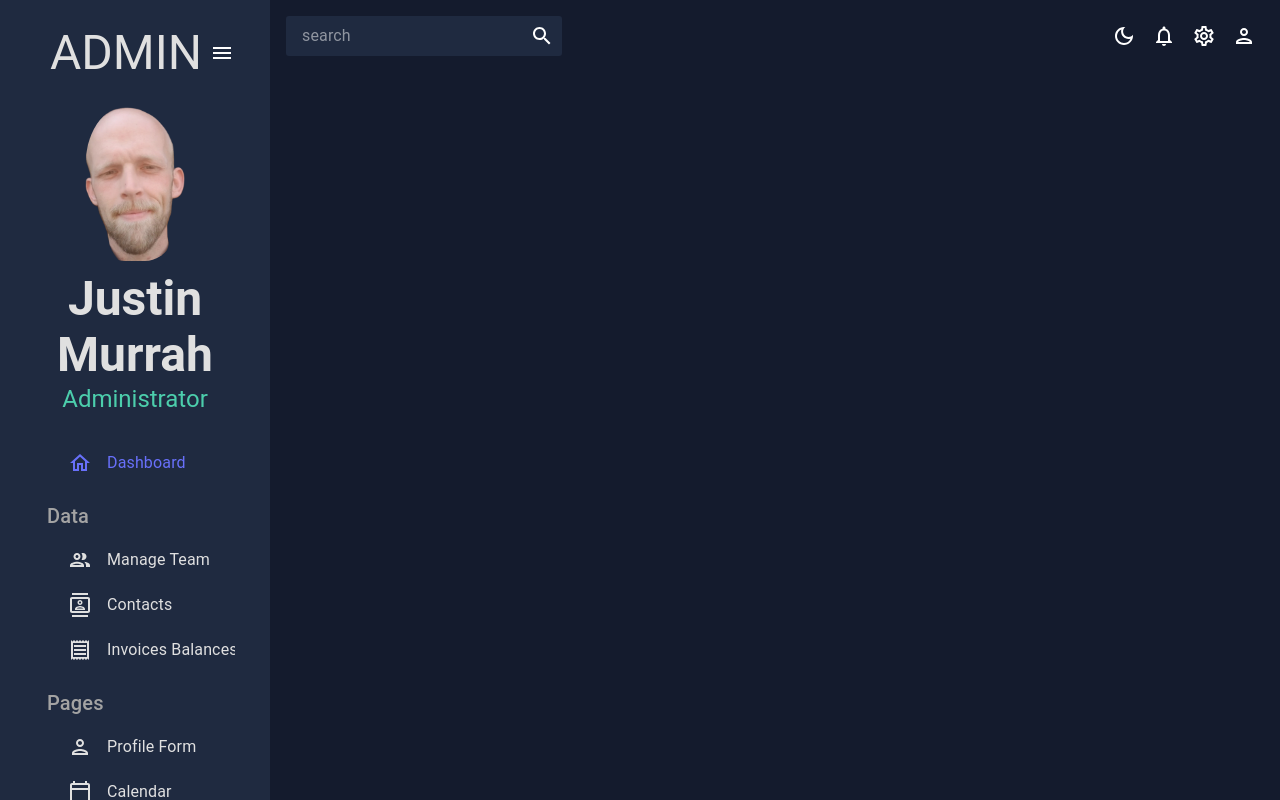
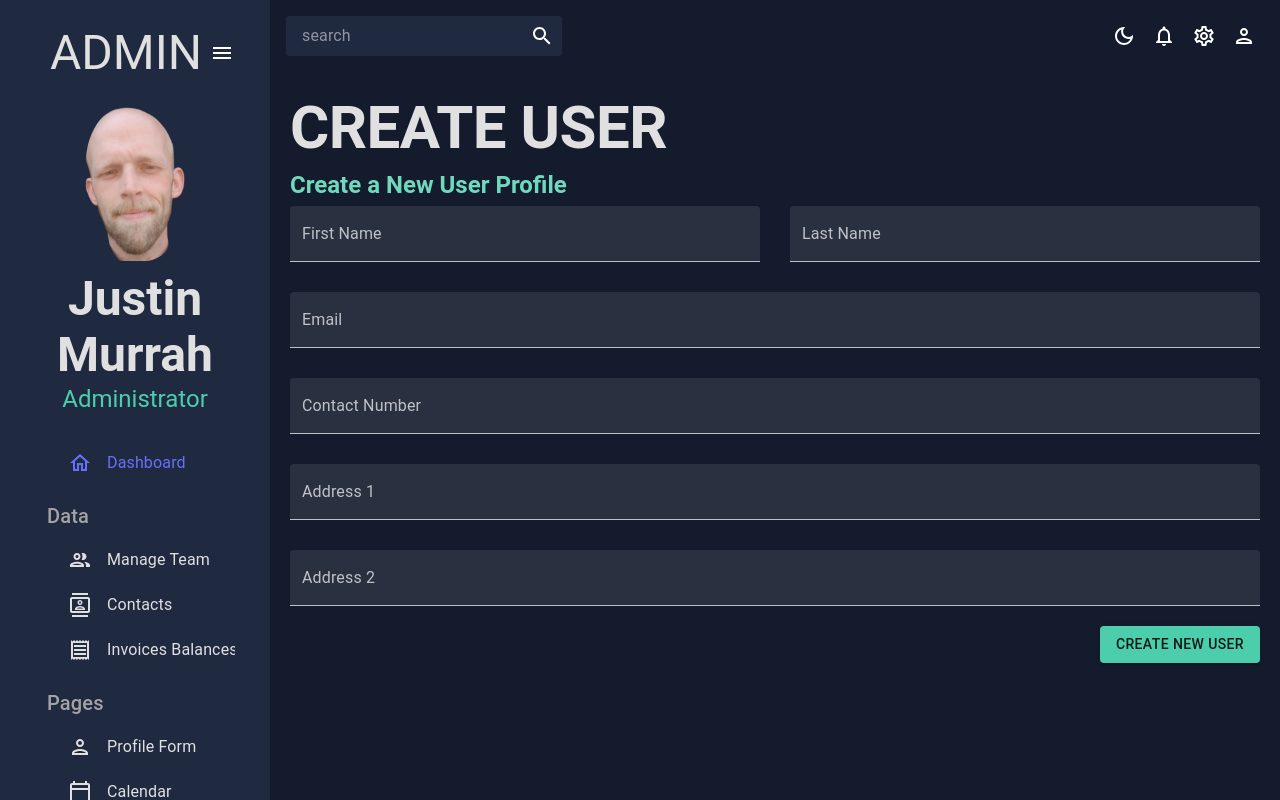
Before and after one commit to Jaymoo87/admindashboard-boilerplate, a React (Create React App) app: page /form in a window 1280 px wide. Built offline with nearby package versions, Linux system fonts and the light colour scheme.

Commit message:
data grids all done, formik form done, working on Calender page

```diff
--- a/src/App.js
+++ b/src/App.js
@@ -7,15 +7,15 @@ import TopBar from './scenes/global/TopBar';
 import Dashboard from './scenes/dashboard';
 import NavBar from './scenes/global/NavBar';
 import Team from './scenes/Team';
-// import Invoices from './scenes/Invoices';
+import Invoices from './scenes/invoices';
 import Contacts from './scenes/contacts';
-// import Form from './scenes/Form';
-// import Bar from './scenes/Bar';
-// import Line from './scenes/Line';
-// import Pie from './scenes/Pie';
-// import FAQ from './scenes/FAQ';
-// import Geography from './scenes/Geography';
-// import Calendar from './scenes/Calendar';
+import Form from './scenes/form';
+// import Bar from './scenes/bar';
+// import Line from './scenes/line';
+// import Pie from './scenes/pie';
+// import FAQ from './scenes/faq';
+// import Geography from './scenes/geography';
+// import Calendar from './scenes/calendar';
 
 function App() {
   const [theme, colorMode] = useMode();
@@ -32,8 +32,8 @@ function App() {
               <Route path="/" element={<Dashboard />} />
               <Route path="/team" element={<Team />} />
               <Route path="/contacts" element={<Contacts />} />
-              {/* <Route path="/invoices" element={<Invoices />} /> */}
-              {/* <Route path="/form" element={<Form />} /> */}
+              <Route path="/invoices" element={<Invoices />} />
+              <Route path="/form" element={<Form />} />
               {/* <Route path="/pie" element={<Pie />} /> */}
               {/* <Route path="/bar" element={<Bar />} /> */}
               {/* <Route path="/line" element={<Line />} /> */}
--- /dev/null
+++ b/src/scenes/calendar/index.jsx
@@ -0,0 +1,12 @@
+import React, { useState } from 'react';
+import FullCalendar, { formatDate } from '@fullcalendar/react';
+import dayGridPlugin from '@fullcalendar/daygrid';
+import timeGridPlugin from '@fullcalendar/timegrid';
+import interactionPlugin from '@fullcalendar/interaction';
+import listPlugin from '@fullcalendar/list';
+
+const Calendar = () => {
+  return <div>Calendar</div>;
+};
+
+export default Calendar;
--- /dev/null
+++ b/src/scenes/form/index.jsx
@@ -0,0 +1,136 @@
+import { Box, Button, TextField } from '@mui/material';
+import { Formik } from 'formik';
+import * as yup from 'yup';
+import useMediaQuery from '@mui/material/useMediaQuery';
+import Header from '../../components/Header';
+
+const initialValues = {
+  firstName: '',
+  lastName: '',
+  email: '',
+  contact: '',
+  address1: '',
+  address2: '',
+};
+
+const phoneRegExp = /^(\+\d{1,2}\s)?\(?\d{3}\)?[\s.-]\d{3}[\s.-]\d{4}$/;
+
+const userSchema = yup.object().shape({
+  firstName: yup.string().required('required'),
+  lastName: yup.string().required('required'),
+  email: yup.string().email('invalid email').required('required'),
+  contact: yup.string().matches(phoneRegExp, 'Phone number is not valid').required('required'),
+  address1: yup.string().required('required'),
+  address2: yup.string().required('required'),
+});
+
+const Form = () => {
+  const isNonMobile = useMediaQuery('(min-width:600px)');
+  const handleFormSubmit = (values) => {
+    console.log(values);
+  };
+
+  return (
+    <Box m="20px">
+      <Header title="CREATE USER" subtitle="Create a New User Profile" />
+      <Formik onSubmit={handleFormSubmit} initialValues={initialValues} validationSchema={userSchema}>
+        {({ values, errors, touched, handleBlur, handleChange, handleSubmit }) => (
+          <form onSubmit={handleSubmit}>
+            <Box
+              display="grid"
+              gap="30px"
+              gridTemplateColumns="repeat(4, minmax(0, 1fr))"
+              sx={{ '& > div': isNonMobile ? undefined : 'span 4' }}
+            >
+              <TextField
+                fullWidth
+                variant="filled"
+                type="text"
+                label="First Name"
+                onBlur={handleBlur}
+                onChange={handleChange}
+                value={values.firstName}
+                name="firstName"
+                error={!!touched.firstName && !!errors.firstName}
+                helperText={touched.firstName && errors.firstName}
+                sx={{ gridColumn: 'span 2' }}
+              />
+              <TextField
+                fullWidth
+                variant="filled"
+                type="text"
+                label="Last Name"
+                onBlur={handleBlur}
+                onChange={handleChange}
+                value={values.lastName}
+                name="lastName"
+                error={!!touched.lastName && !!errors.lastName}
+                helperText={touched.lastName && errors.lastName}
+                sx={{ gridColumn: 'span 2' }}
+              />
+              <TextField
+                fullWidth
+                variant="filled"
+                type="text"
+                label="Email"
+                onBlur={handleBlur}
+                onChange={handleChange}
+                value={values.email}
+                name="email"
+                error={!!touched.email && !!errors.email}
+                helperText={touched.email && errors.email}
+                sx={{ gridColumn: 'span 4' }}
+              />
+              <TextField
+                fullWidth
+                variant="filled"
+                type="text"
+                label="Contact Number"
+                onBlur={handleBlur}
+                onChange={handleChange}
+                value={values.contact}
+                name="contact"
+                error={!!touched.contact && !!errors.contact}
+                helperText={touched.contact && errors.contact}
+                sx={{ gridColumn: 'span 4' }}
+              />
+              <TextField
+                fullWidth
+                variant="filled"
+                type="text"
+                label="Address 1"
+                onBlur={handleBlur}
+                onChange={handleChange}
+                value={values.address1}
+                name="address1"
+                error={!!touched.address1 && !!errors.address1}
+                helperText={touched.address1 && errors.address1}
+                sx={{ gridColumn: 'span 4' }}
+              />
+              <TextField
+                fullWidth
+                variant="filled"
+                type="text"
+                label="Address 2"
+                onBlur={handleBlur}
+                onChange={handleChange}
+                value={values.address2}
+                name="address2"
+                error={!!touched.address2 && !!errors.address2}
+                helperText={touched.address2 && errors.address2}
+                sx={{ gridColumn: 'span 4' }}
+              />
+            </Box>
+            <Box display="flex" justifyContent="end" mt="20px">
+              <Button type="submit" color="secondary" variant="contained">
+                Create New User
+              </Button>
+            </Box>
+          </form>
+        )}
+      </Formik>
+    </Box>
+  );
+};
+
+export default Form;
--- a/src/scenes/invoices/index.jsx
+++ b/src/scenes/invoices/index.jsx
@@ -54,12 +54,12 @@ const Invoices = () => {
             borderTop: 'none',
             backgroundColor: colors.blueAccent[700],
           },
-          '& .MuiDataGrid-toolbarContainer .MuiButton-text': {
-            color: `${colors.grey[100]} !important`,
+          '& .MuiCheckBox-root .MuiButton-text': {
+            color: `${colors.greenAccent[200]} !important`,
           },
         }}
       >
-        <DataGrid rows={mockDataInvoices} columns={columns} />
+        <DataGrid checkboxSelection rows={mockDataInvoices} columns={columns} />
       </Box>
     </Box>
   );
```
